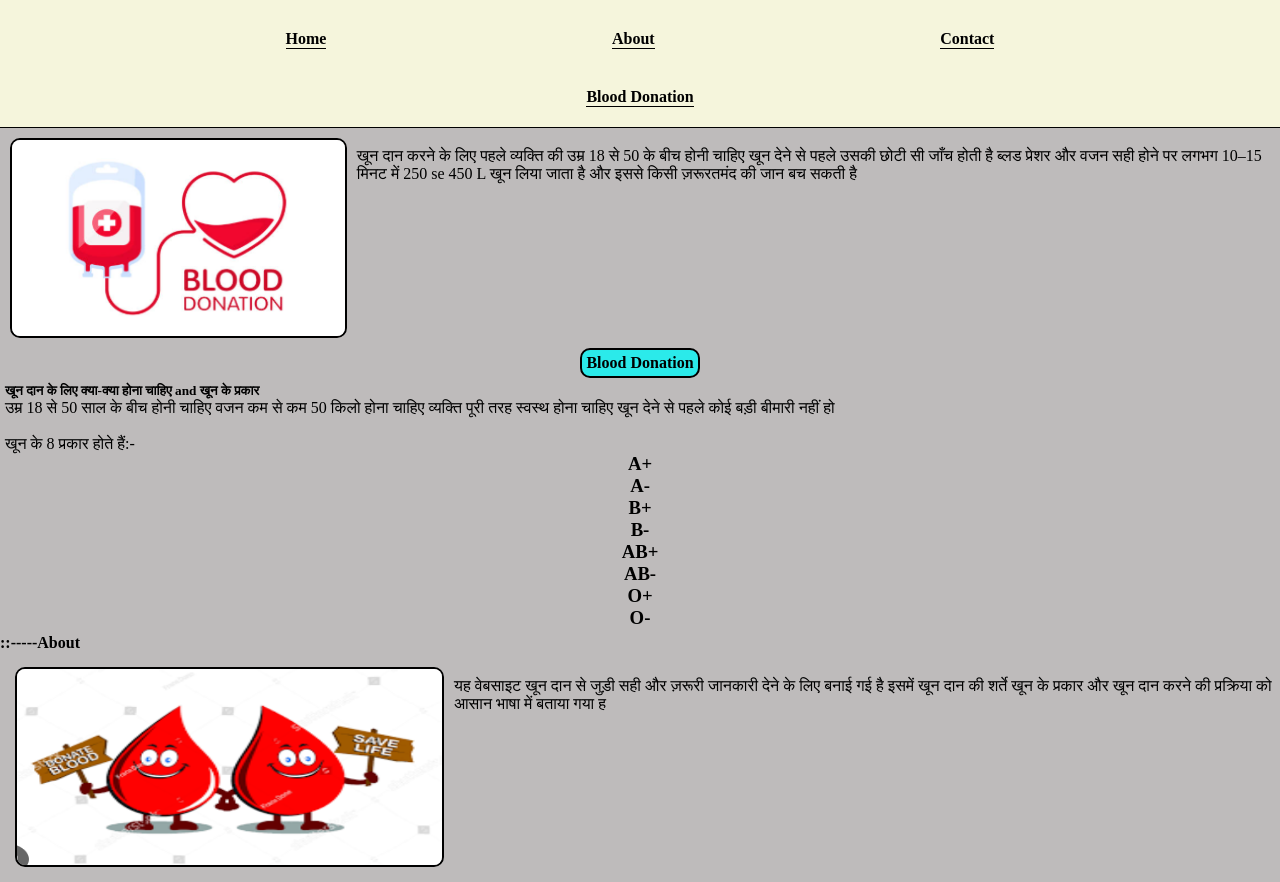
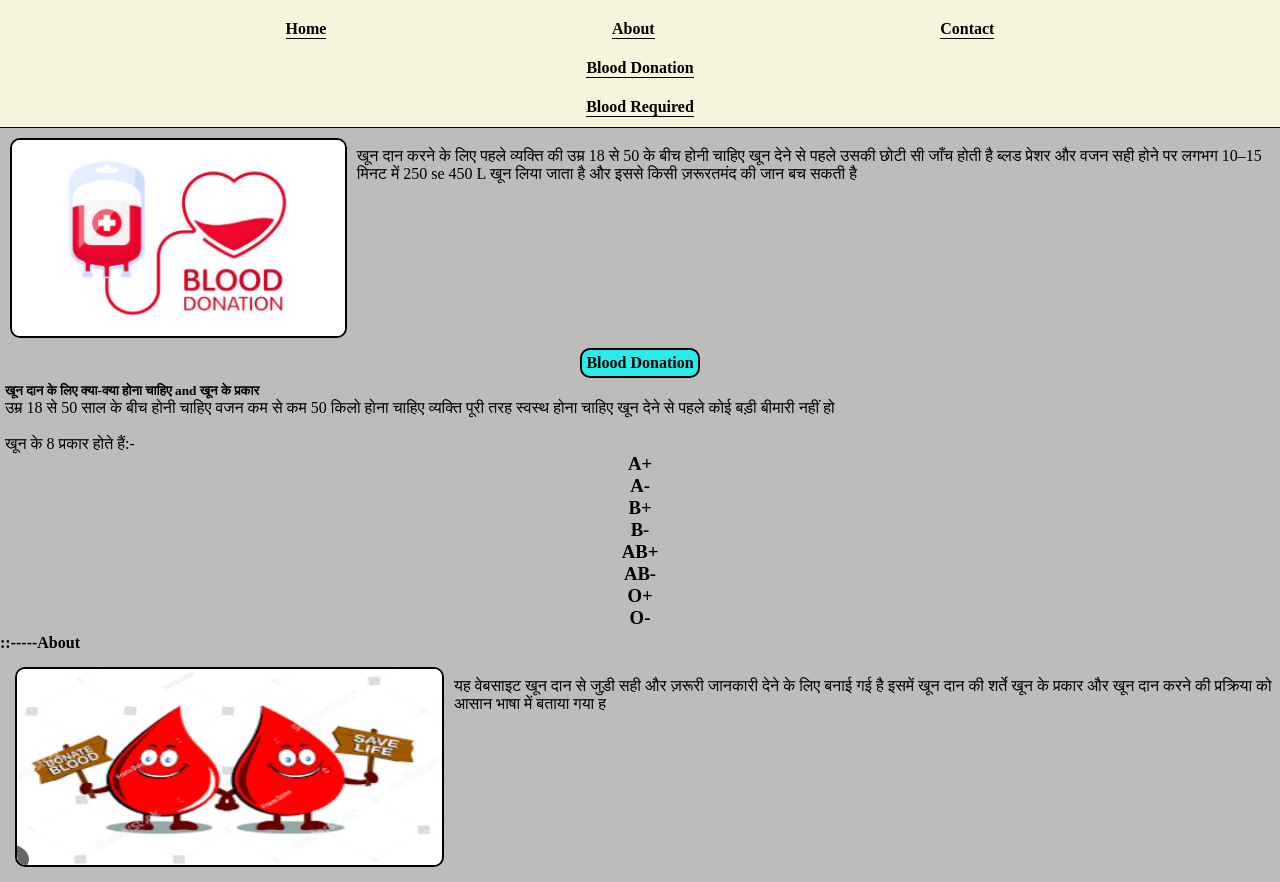
Before and after one commit to The-ishvar/codeyogi-fest, a plain HTML site: page index.html in a window 1280 px wide. Drawn offline with Linux system fonts and the light colour scheme.

Commit message:
Refactor index.html structure and add linksad new

```diff
--- a/index.html
+++ b/index.html
@@ -17,7 +17,11 @@
                 <a href="login.html">Contact</a>
             </ul>
             <a href="index2javascript.html">Blood Donation</a>
+            <a href="donesen.html">Blood Required</a>
+
+            <!-- <input type="search" placeholder="blood search Bar "> -->
         </nav>
+
     </header>
     <div class="festconter">
 
@@ -29,6 +33,7 @@
                 और इससे किसी ज़रूरतमंद की जान बच सकती है</p> <br>
             </div>
             <a href="index2javascript.html">Blood Donation</a>
+
     </div>
 
     <div class="SecendDiv">
```
